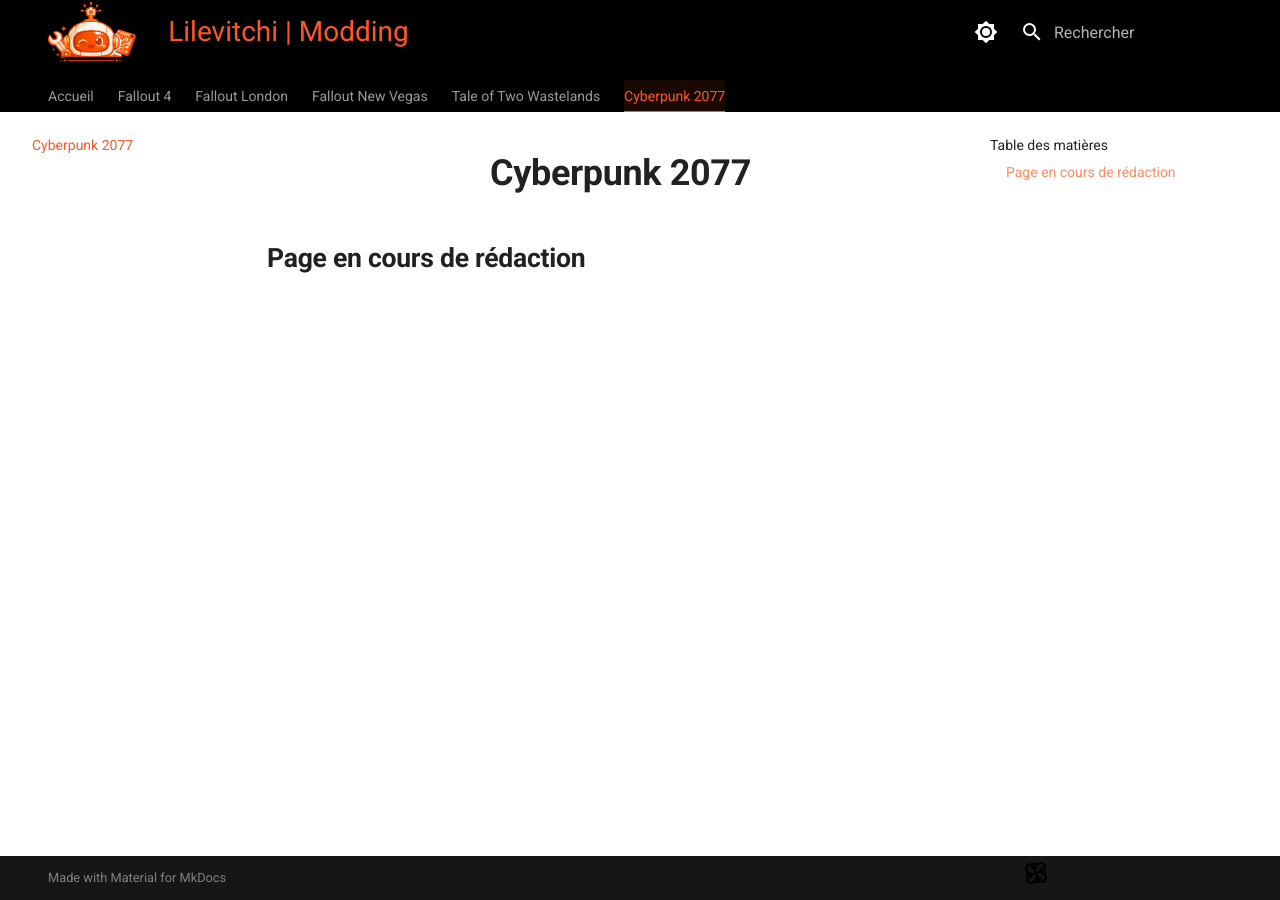
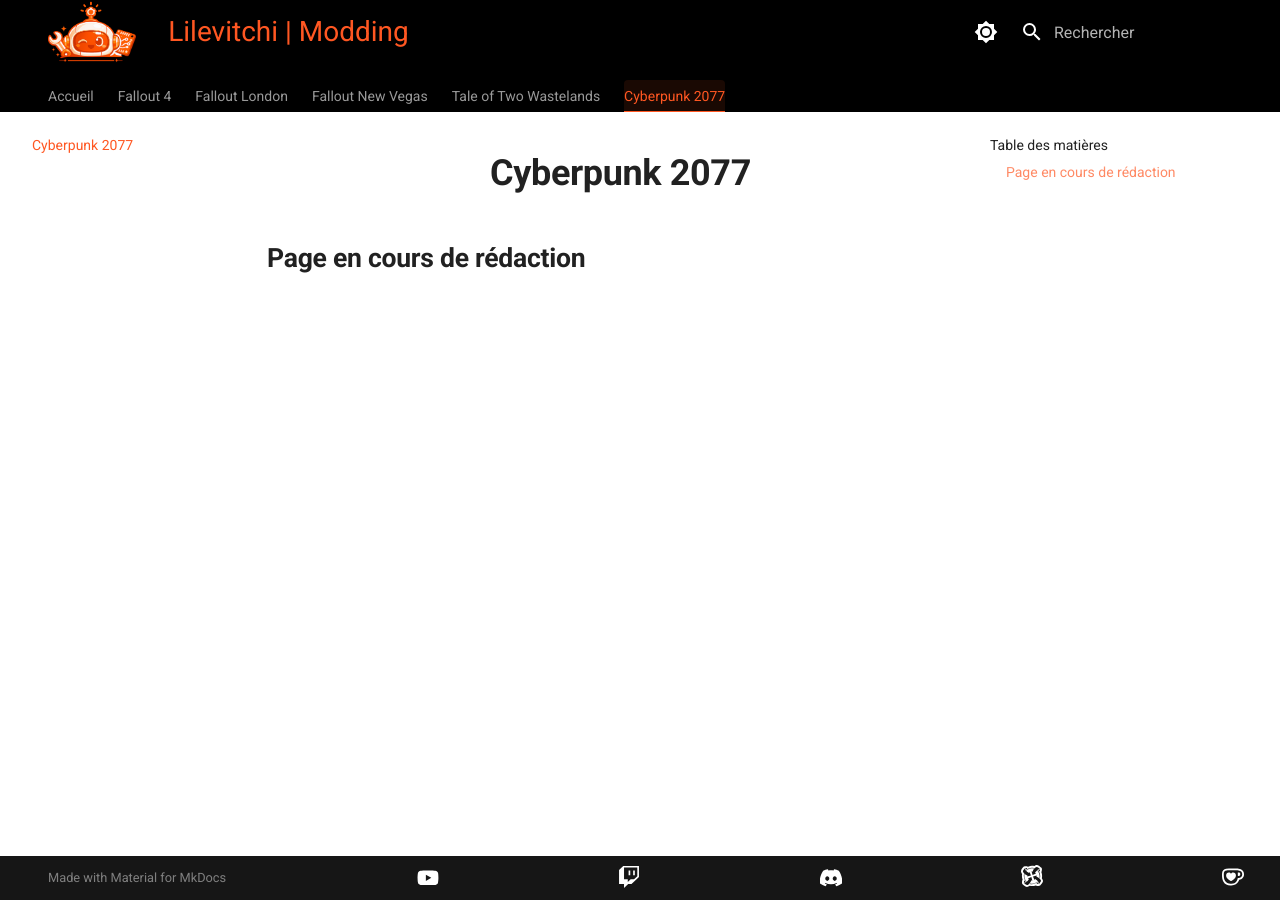
Before and after one commit to Lilevitchi/lilevitchi.github.io, an MkDocs documentation site: the page built from docs/cyberpunk/index.md, in a window 1280 px wide. Built offline with MkDocs 1.6.1 and Material for MkDocs 9.7.7, drawn with Linux system fonts in a browser that asks for light colours.

Commit message:
Update extra.css

```diff
--- a/docs/stylesheets/extra.css
+++ b/docs/stylesheets/extra.css
@@ -162,23 +162,48 @@
     align-items: center;
 }
 
+/* Le groupe d'icônes */
 .md-social {
     display: flex !important;
     justify-content: flex-end !important;
-    gap: 20px !important;
+    gap: 1.2rem !important; /* Gère l'espace entre icônes proprement */
     margin-left: auto !important;
-}
-
-.md-social__link {
-    width: auto !important;
-    margin: 0 !important;
     padding: 0 !important;
 }
 
-.custom-social-icon {
+/* Les liens du footer */
+.md-social__link {
+    color: #ffffff !important;
+    width: auto !important;
+    margin: 0 !important; /* On enlève les marges qui dispersent */
+    transition: color 0.3s ease;
+}
+
+/* Hover des icônes standards */
+.md-social__link:hover {
+    color: #ff5722 !important;
+}
+
+/* Taille des icônes standards (SVG internes) */
+.md-social__link svg {
+    max-height: 1.1rem !important;
+    width: 1.1rem !important;
+}
+
+/* --- CAS PARTICULIER : NEXUS (TON SVG PERSO) --- */
+.orange-icon-svg, .custom-social-icon {
     height: 1.1rem !important;
-    width: 1.1rem !important;
-    object-fit: contain;
+    width: auto !important;
+    vertical-align: middle;
+    display: inline-block;
+    filter: brightness(0) invert(1); /* Blanc par défaut */
+    transition: filter 0.3s ease;
+}
+
+/* Hover du SVG Nexus (Footer + Index) */
+.md-typeset a:hover .orange-icon-svg,
+.md-social__link:hover .custom-social-icon {
+    filter: invert(48%) sepia(89%) saturate(2476%) hue-rotate(346deg) brightness(101%) contrast(101%) !important;
 }
 
 /* ============================================================
```
